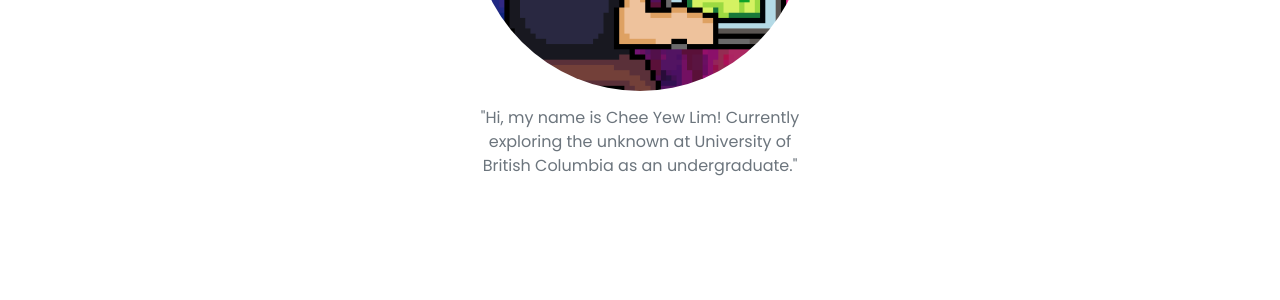
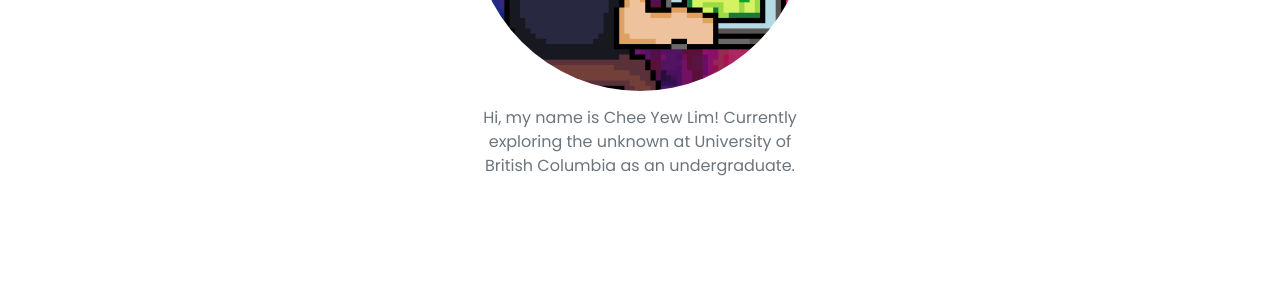
Before and after one commit to knox153/Personal-site, a Jekyll site: the page built from index.html, in a window 1280 px wide. Shown: the part 405-705 px from the top of the page. Built offline with Jekyll 4.4.1, drawn with Linux system fonts in a browser that asks for light colours; nearby versions of some CDN libraries.

```diff
--- a/_config.yml
+++ b/_config.yml
@@ -1,9 +1,9 @@
 ### Site Settings ###
 title               : Chee Yew Lim
 description         : >-                               # >- means to ignore newlines until "url:"
-                      "Hi, my name is Chee Yew Lim!
+                      Hi, my name is Chee Yew Lim!
                       Currently exploring the unknown at University of British Columbia
-                      as an undergraduate."
+                      as an undergraduate.
 
 url                 : "https://cylim.net/"     # base hostname & protocol for your site (e.g. http://example.com)
 baseurl             : ""                               # subpath of your site (e.g. /blog) [IMPORTANT: use "" if your are hosting at https://username.github.io directly]
```
